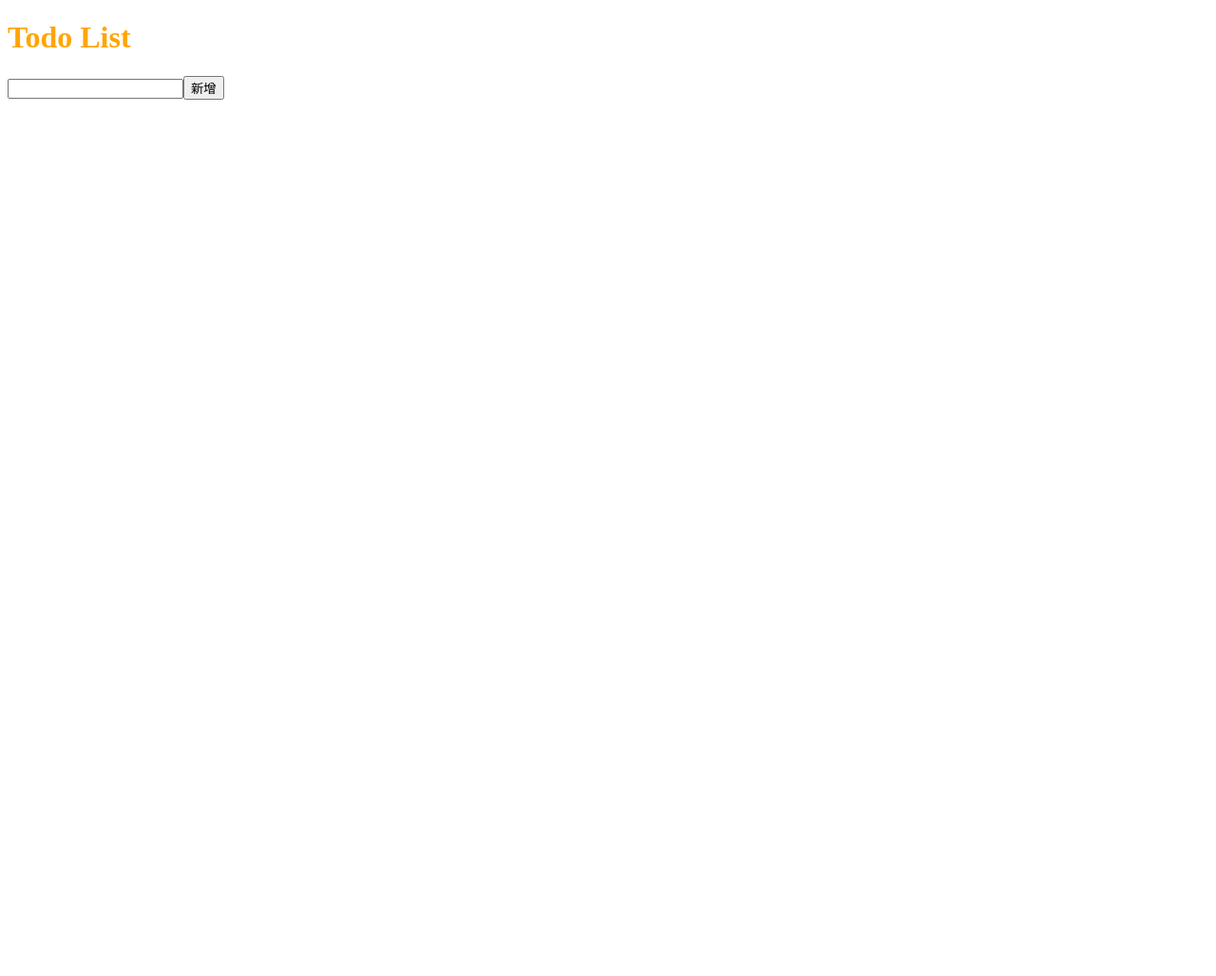
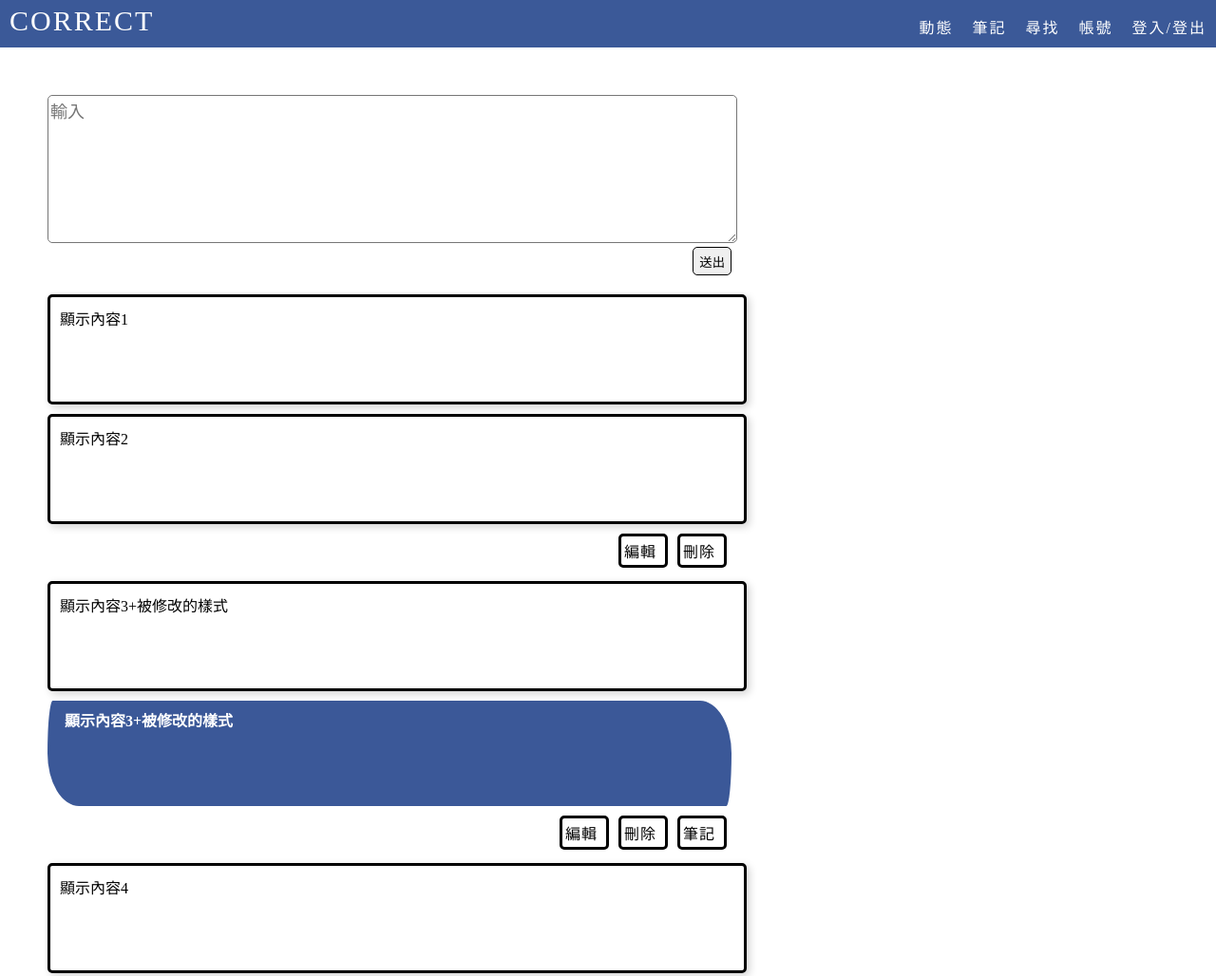
Before and after one commit to Amber-han3/Project-Correct, a React app: page / in a window 1280 px wide. Shown: the top 1028 px of the page at 95% size. Before the commit the page ends 800 px from the top, so only its background shows below. Built offline with nearby package versions, Linux system fonts and the light colour scheme.

Commit message:
board layout

```diff
--- a/package.json
+++ b/package.json
@@ -23,10 +23,14 @@
     "@babel/preset-env": "^7.10.3",
     "@babel/preset-react": "^7.10.1",
     "babel-loader": "^8.1.0",
+    "css-loader": "^3.6.0",
+    "style-loader": "^1.2.1",
     "webpack": "^4.43.0",
     "webpack-cli": "^3.3.12"
   },
   "dependencies": {
+    "@react-firebase/auth": "^0.2.10",
+    "firebase": "^7.15.5",
     "react": "^16.13.1",
     "react-dom": "^16.13.1"
   }
--- /dev/null
+++ b/src/board/boardList.js
@@ -0,0 +1,33 @@
+import React, { Component } from "react";
+// import ReactDOM from "react-dom";
+// import {BrowserRouter as Router, Route, Link} from "react-router-dom";
+import "./mainBoard.css";
+
+const BoardList = () =>{
+	return(
+		<div class="textBoxList">
+			<div class="textBoxNormal">顯示內容1</div>
+			<div class="textBox">
+				<div class="textBoxNormal">顯示內容2</div>
+				<div class="editBox">
+					<div class="editBoxItem">編輯</div>
+					<div class="editBoxItem">刪除</div>
+				</div>
+			</div>
+
+			<div class="textBoxNormal">顯示內容3+被修改的樣式</div>
+			<div class="textBox">
+				<div class="textBoxEdit">顯示內容3+被修改的樣式</div>
+				<div class="editBox">
+					<div class="editBoxItem">編輯</div>
+					<div class="editBoxItem">刪除</div>
+					<div class="editBoxItem">筆記</div>
+				</div>
+			</div>
+
+			<div class="textBoxNormal">顯示內容4</div>
+		</div>
+    )
+}
+
+export default BoardList;
--- /dev/null
+++ b/src/board/mainBoard.css
@@ -0,0 +1,90 @@
+.postboardAll{
+    max-width:1200px;
+    margin-top:50px;
+    margin-left:50px;
+}
+
+.postarea{
+    width: 60%;
+    position: relative;
+}
+
+textarea {
+    width: 100%;
+    height: 150px;
+    font-size: 18px;
+    font-family: 微軟正黑體, Microsoft JhengHei;
+    border-radius: 5px;
+}
+
+.postBtn{
+    height: 30px;
+    border-width: 1px;
+    border-style: solid;
+    border-radius: 5px;
+    display: inline-block;
+    position:absolute;
+    right: 0;
+}
+
+.textBoxList{
+    width: 60%;
+    margin-top: 50px;
+}
+
+/* .textBox{
+
+} */
+
+.textBoxNormal{
+    height: 100px;
+    width:100%;
+    border-style: solid;
+    border-radius: 5px;
+    margin: 10px 0px;
+    padding-left: 10px;
+    padding-top: 10px;
+    box-shadow:3px 3px 9px lightgrey;
+}
+
+/* .textBoxLine{
+    width: 10px;
+    height: 30px;
+    border: 1px solid black;
+    border-radius: 100% 0 0 100%/50%;
+    border-right: none;
+} */
+
+.textBoxEdit{
+    height: 100px;
+    border-style: solid;
+    border-radius:10px 60px / 100px;
+    border-color: #3b5898;
+    padding-left: 5px;
+    padding-top: 5px;
+    background-color: #3B5898;
+    color: white;
+    font-weight: bold;
+    padding-left: 15px;
+    margin-bottom: 10px;
+}
+
+.editBox{
+    /* display: none; */
+    display: flex;
+    height: 30px;
+    width:100%;
+    justify-content: flex-end;
+    margin-bottom: 20px;
+}
+
+.editBoxItem{
+    display: inline-block;
+    letter-spacing: 1px;
+    margin: 0px 5px;
+    border-style: solid;
+    border-radius: 5px;
+    padding: 3px;
+    height: 24px;
+    width: 40px;
+}
--- /dev/null
+++ b/src/board/mainBoard.js
@@ -0,0 +1,21 @@
+import React, { Component } from "react";
+// import ReactDOM from "react-dom";
+// import {BrowserRouter as Router, Route, Link} from "react-router-dom";
+import "./mainBoard.css";
+import BoardList from "./boardList"
+
+class MainBoard extends Component{
+    render(){
+        return(<div className="postboardAll">
+                    <div className="postarea">
+                        <textarea placeholder="輸入"></textarea>
+                        <button className="postBtn">送出</button>
+                    </div>
+                    <BoardList />
+                </div>
+        )
+
+    }
+}
+
+export default MainBoard;
--- a/src/index.js
+++ b/src/index.js
@@ -1,93 +1,23 @@
 import React from "react";
 import ReactDOM from "react-dom";
+import Navbar from "./navbar/navbar";
+import MainBoard from "./board/mainBoard"
 
-// 標題
-
-class TodoTitle extends React.Component{
-    constructor(props){
-        super(props);
-        this.state={color:"orange"};
-    }
-    render(){
-        return <h1
-        style={{color:this.state.color}}
-        onClick={this.clickHandler.bind(this)}>Todo List</h1>
-    }
-    clickHandler(e){
-        this.setState({color:"blue"});
-    }
-}
-
-// 輸入
-
-class AddTodo extends React.Component{
-    constructor(props){
-        super(props);
-        this.state={text:"", todos:[]}; //初始化state，紀錄資料
-        this.handleRemove = this.handleRemove.bind(this)
-    }
-    render(){
-        let todoList= this.state.todos
-        let lists = todoList.map((list, index)=>{
-            return <div>
-                <li key={index} id={index}>{list}</li>
-                <button id={index} onClick={this.handleRemove}>刪除</button>
-            </div>})
-
-        return <div>
-            <form onSubmit={this.handleSubmit.bind(this)}>
-                <input type="text" value={this.state.text}
-                    onChange={this.handleTextChange.bind(this)}
-                />
-                <input type="submit" value="新增" />
-            </form>
-            <div>{this.state.text}</div>
-            <ul>
-                {lists}
-            </ul>
-        </div>
-    }
-
-    handleTextChange(e){
-        this.setState({text:e.currentTarget.value});
-    }
-    handleSubmit(e){
-        e.preventDefault();
-        // console.log(this.state.text);
-        let todo=this.state.text;
-        this.state.todos.push(todo);
-
-        this.setState({todos:this.state.todos});
-        console.log("todos:"+this.state.todos);
-
-    }
-    handleRemove(e){
-        e.preventDefault();
-        let removeID=event.target.getAttribute("id");
-        // let indexValue=parseInt(removeID);
-        let indexValue=Number(removeID);
-        console.log(indexValue);
-        console.log(typeof(indexValue));
-
-        let list= [...this.state.todos]
-        list.splice(indexValue, 1);
-        //console.log(removeItem);
-        this.setState({todos:list});
-    }
-}
+// import BoardList from "./board/boardList"
 
 // 最大的容器
 
-class MyTodoList extends React.Component{
+class MainPage extends React.Component{
     render(){
         return <div>
-            <TodoTitle />
-            <AddTodo />
+            <Navbar />
+            <MainBoard />
+            {/* <BoardList /> */}
         </div>
     }
 }
 
 window.addEventListener("load", ()=>{
-    let myComponent=React.createElement(MyTodoList, null);
+    let myComponent=React.createElement(MainPage, null);
     ReactDOM.render(myComponent, document.querySelector("#root"));
 })
--- /dev/null
+++ b/src/navbar/navbar.css
@@ -0,0 +1,38 @@
+html, body{
+	font-family: 微軟正黑體, Microsoft JhengHei;
+	margin: 0;
+	padding: 0;
+	border: 0;
+}
+
+.headerLine{
+	background-color:#3b5998;
+	display: flex;
+	height: 50px;
+	padding-left: 5px;
+}
+
+.websiteTitle{
+	font-size: 30px;
+	color:white;
+	display: flex;
+	justify-content: left;
+	letter-spacing: 2px;
+	padding:5px;
+}
+
+.navbar{
+	display: flex;
+	justify-content: right;
+	margin-left: auto;
+}
+
+li{
+	display: inline-block;
+	justify-content: flex-end;
+	list-style-type:none;
+	color: white;
+	margin: 0px 10px;
+	letter-spacing:2px;
+	font-size: 16px;
+}
--- /dev/null
+++ b/src/navbar/navbar.js
@@ -0,0 +1,21 @@
+import React from "react";
+// import ReactDOM from "react-dom";
+// import {BrowserRouter as Router, Route, Link} from "react-router-dom";
+import "./navbar.css";
+
+const Navbar = () =>{
+	return(
+        <div className="headerLine">
+            <div className="websiteTitle">CORRECT</div>
+            <ul className="navbar">
+                <li>動態</li>
+                <li>筆記</li>
+                <li>尋找</li>
+                <li>帳號</li>
+                <li>登入/登出</li>
+            </ul>
+	    </div>
+    )
+}
+
+export default Navbar;
--- a/webpack.config.js
+++ b/webpack.config.js
@@ -9,7 +9,9 @@ module.exports = {
   },
   module: {
     rules: [
-      { test: /\.js$/, exclude: /node_modules/, loader: "babel-loader" }
+      // { test: /\.js$/, exclude: /node_modules/, loader: "babel-loader" }
+      { test: /\.js|\.jsx$/, exclude: /node_modules/, loader: "babel-loader" },
+      { test: /\.css$/, use: ['style-loader', 'css-loader']},
     ]
   }
 };
```
Also changed, not shown: src/config.js (added, +13 -0 lines), dist/index.html, dist/main.js, 1 other file.
